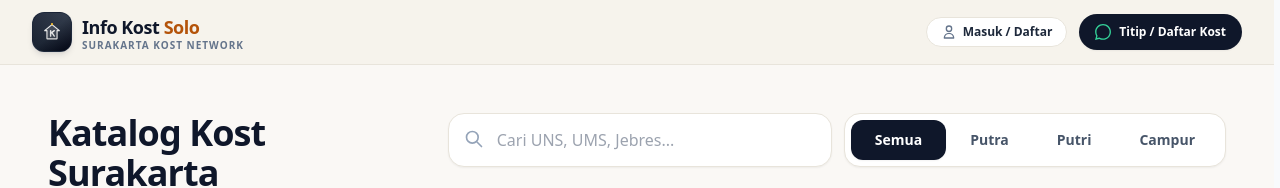
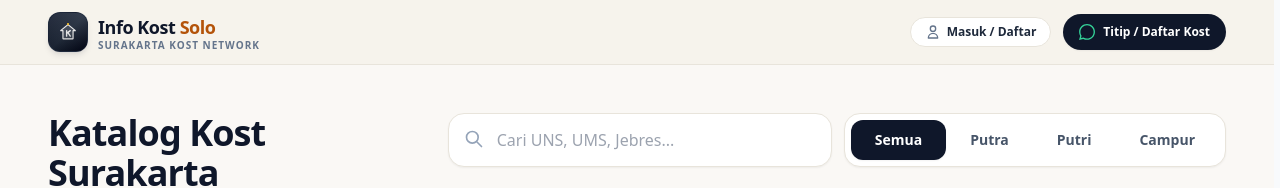
Before and after one commit to tyo-ai/Info-Kost-solo, a Next.js app: page / in a window 1280 px wide. Shown: the top 188 px of the page. Built offline with nearby package versions, Linux system fonts and the light colour scheme; no server answers; the database is empty.

Commit message:
fix: sejajarkan container navbar dengan lebar halaman utama

```diff
--- a/src/components/Navbar.tsx
+++ b/src/components/Navbar.tsx
@@ -72,7 +72,7 @@ Mohon bantu proses pendataannya agar tampil di web. Terima kasih!`
     <>
       {/* Header dengan Warna Beige / Cream Khas Rukita */}
       <header className="sticky top-0 z-40 bg-[#f6f3eb]/95 backdrop-blur-md border-b border-[#e8e4db] shadow-2xs">
-        <div className="max-w-7xl mx-auto px-4 sm:px-6 lg:px-8 h-16 flex items-center justify-between">
+        <div className="max-w-screen-2xl mx-auto px-5 sm:px-8 lg:px-12 h-16 flex items-center justify-between">
           {/* Brand Logo */}
           <Link href="/" className="group transition hover:opacity-95 shrink-0">
             <Logo size="md" />
```
